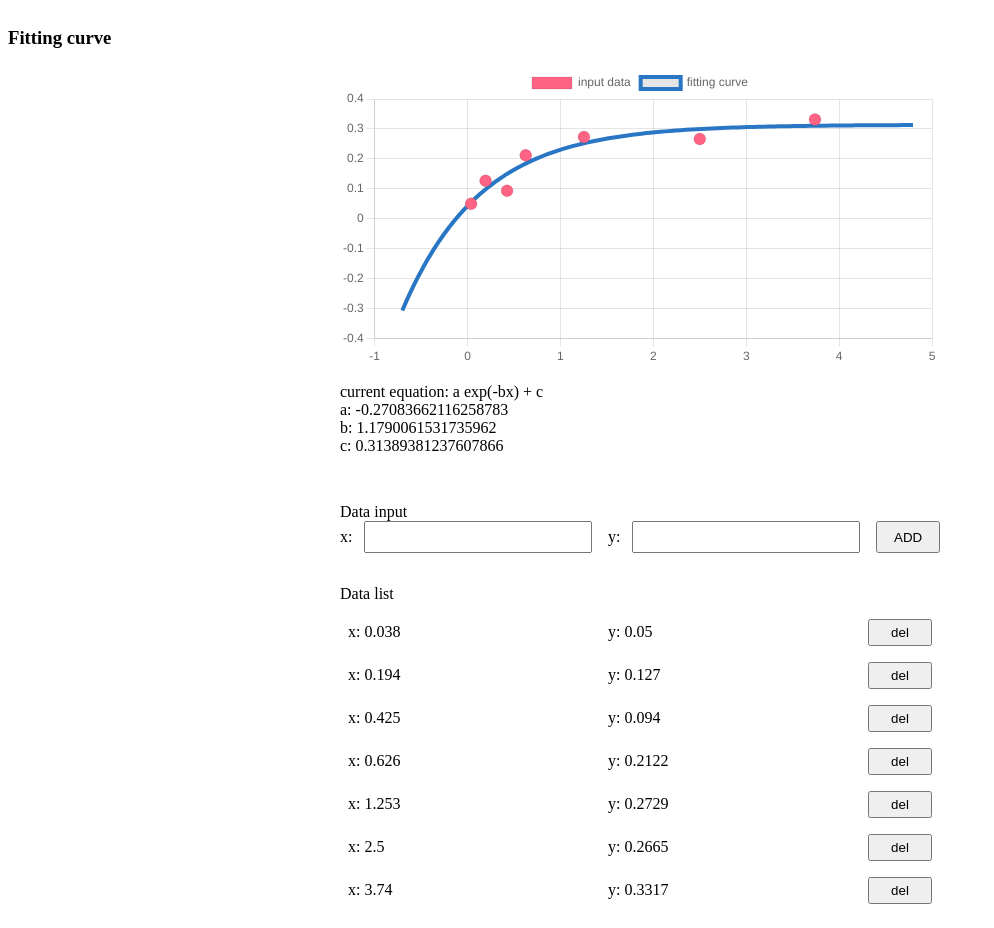
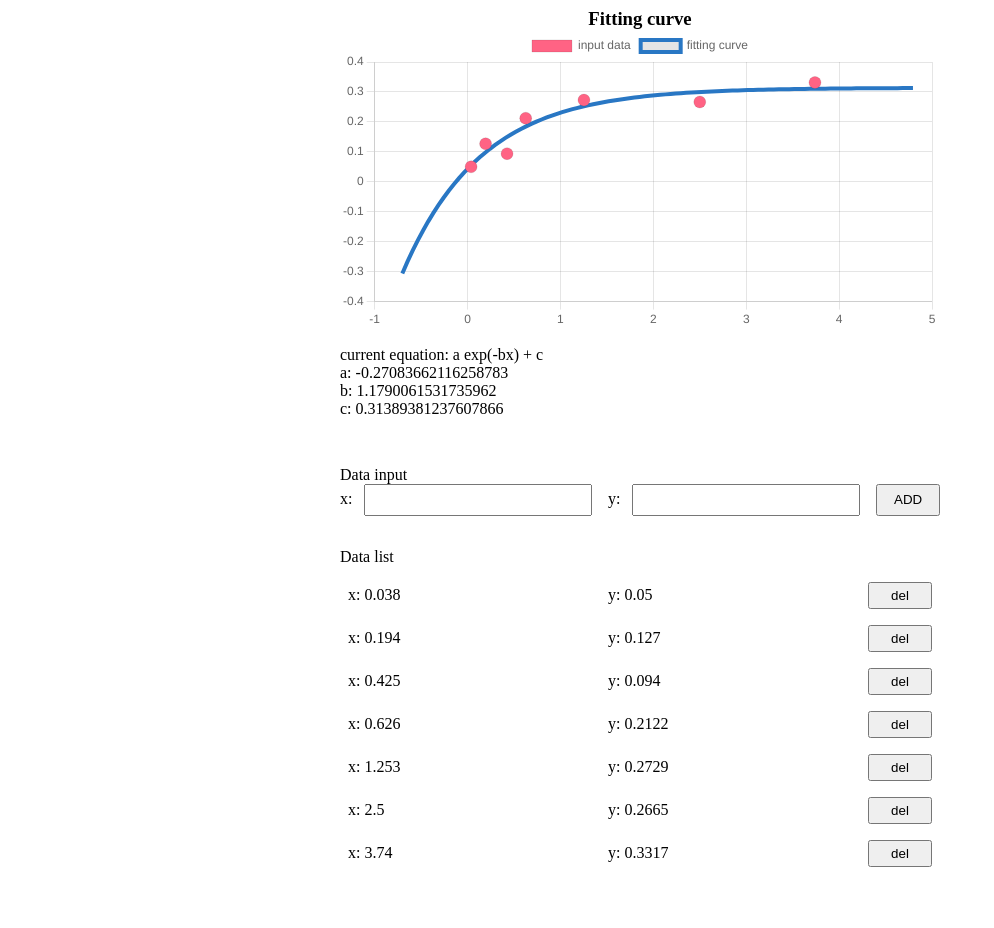
Before and after one commit to tsume-ha/decay-curve-fitting, a React (Create React App) app: page / in a window 1280 px wide. Shown: the whole page, without its empty margins (0-994 px from the left). After the commit the page ends 891 px from the top, so only its background shows below. Built offline with nearby package versions, Linux system fonts and the light colour scheme.

Commit message:
Readmeを書いた

```diff
--- a/src/App.css
+++ b/src/App.css
@@ -3,7 +3,7 @@
   flex-direction: column;
 }
 
-#App > div {
+#App > * {
   margin: 0 auto;
   max-width: 600px;
 }
```
Also changed, not shown: 1 other file (tests, documents, lock files or other folders).
